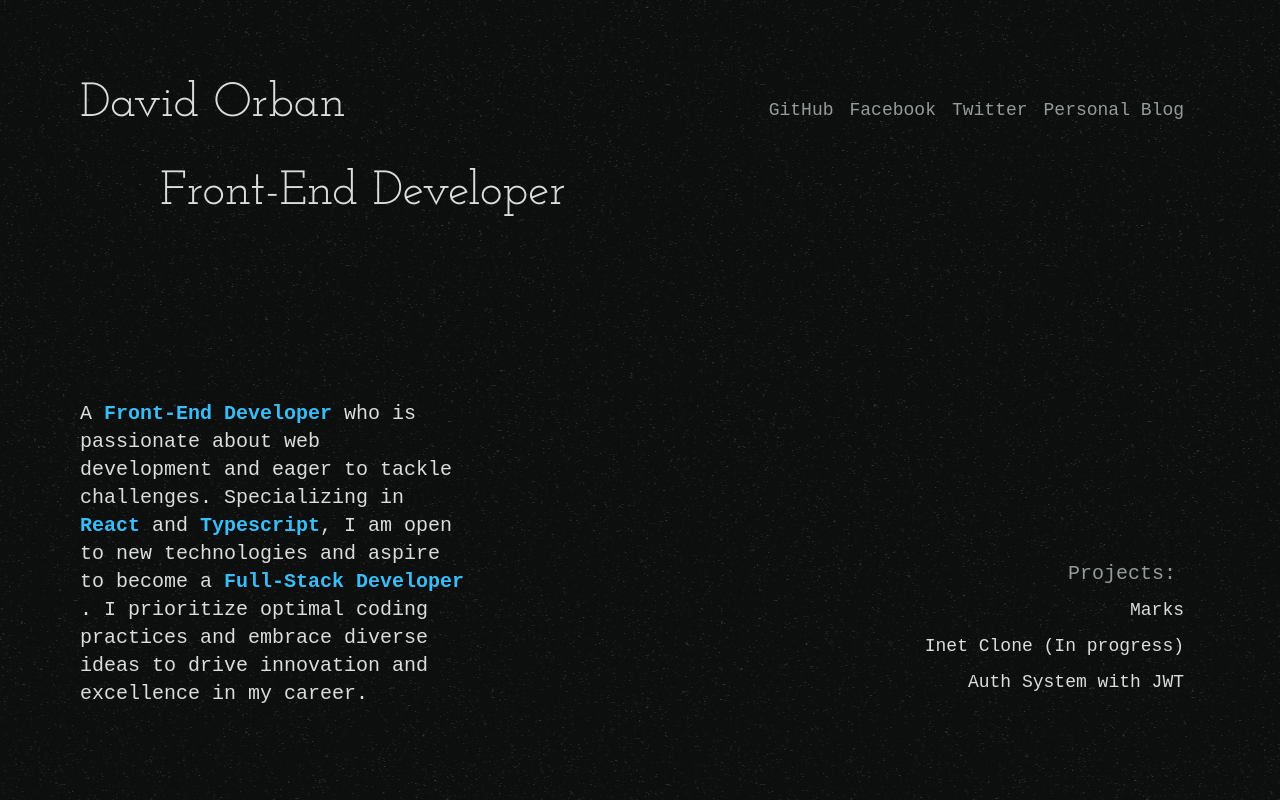
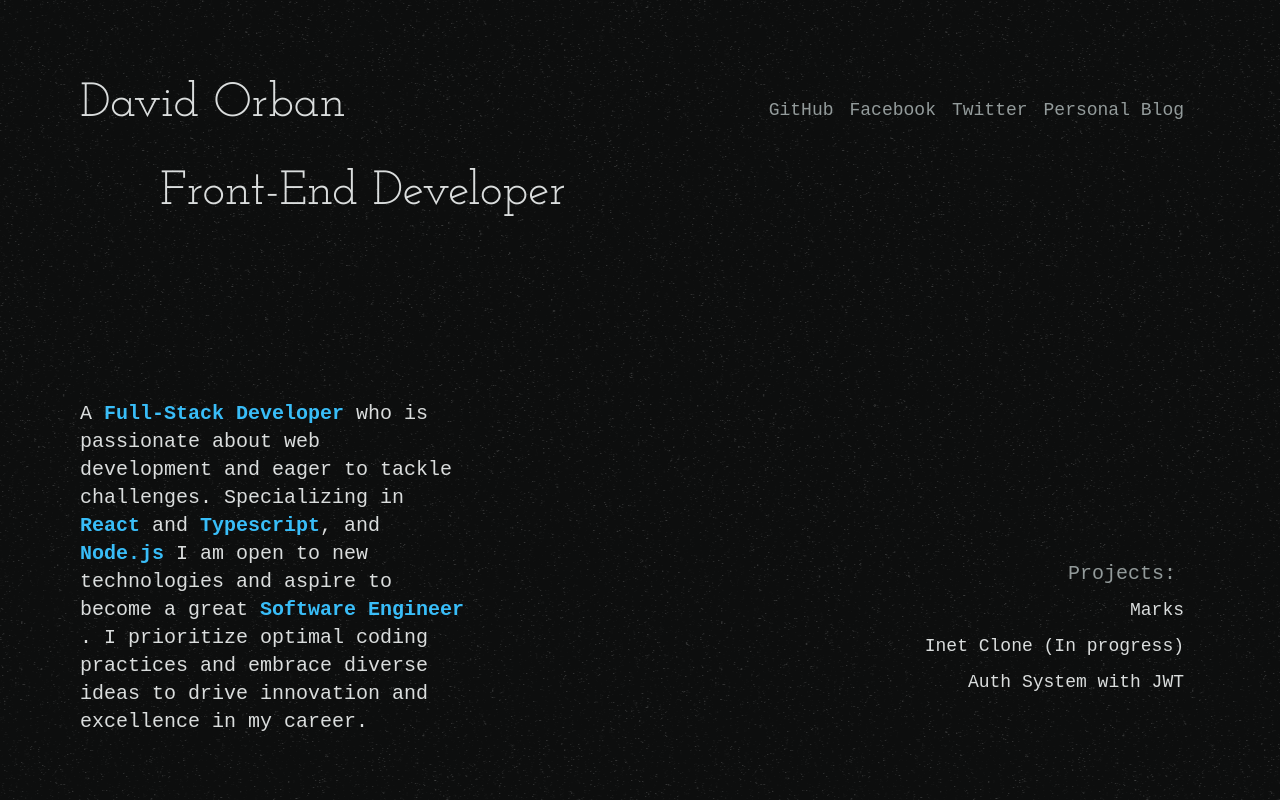
Before and after one commit to DxVxDOD/Portfolio_Website, a React (Vite) app: page / in a window 1280 px wide. Built offline with nearby package versions, Linux system fonts and the light colour scheme.

Commit message:
About section updated

```diff
--- a/src/components/About.tsx
+++ b/src/components/About.tsx
@@ -3,7 +3,7 @@ import { useEffect, useRef } from "react";
 export default function About() {
   const textRef = useRef<HTMLDivElement>(null);
 
-  const longText = `A <b>Front-End Developer</b> who is passionate about web development and eager to tackle challenges. Specializing in <b>React</b> and <b>Typescript</b>, I am open to new technologies and aspire to become a <b>Full-Stack Developer</b>. I prioritize optimal coding practices and embrace diverse ideas to drive innovation and excellence in my career.`;
+  const longText = `A <b>Full-Stack Developer</b> who is passionate about web development and eager to tackle challenges. Specializing in <b>React</b> and <b>Typescript</b>, and <b>Node.js</b> I am open to new technologies and aspire to become a great <b>Software Engineer</b>. I prioritize optimal coding practices and embrace diverse ideas to drive innovation and excellence in my career.`;
 
   const textArray = longText.split(" ");
 
```
